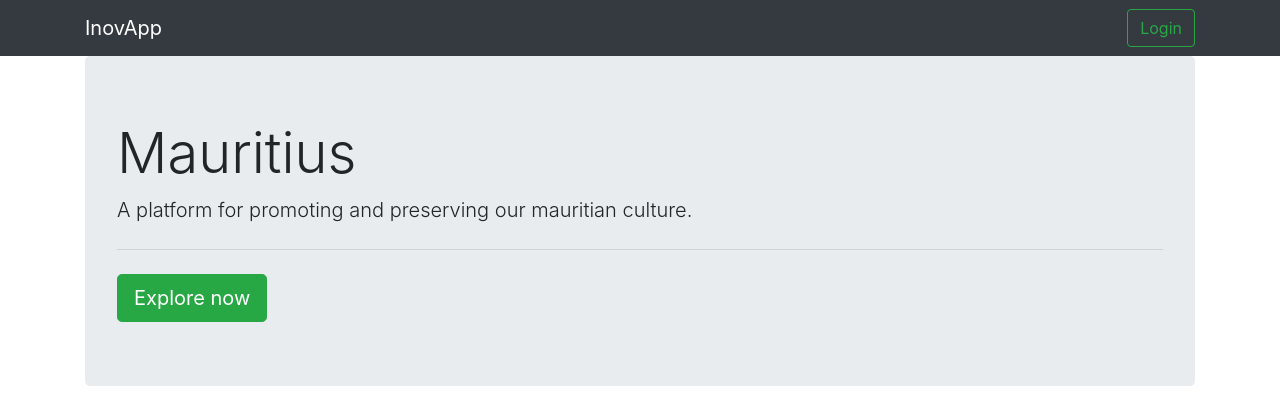
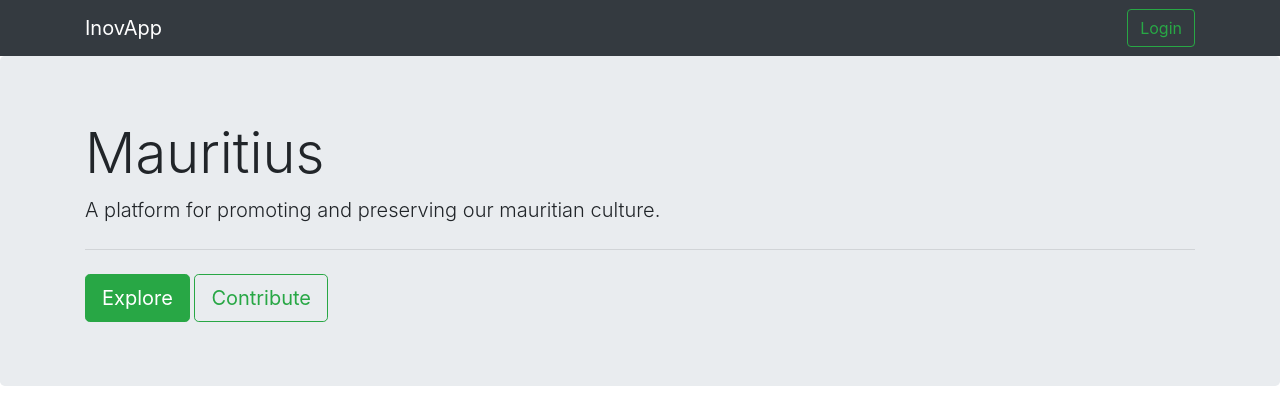
Before and after one commit to kaviraj07/MCB-InovApp, a PHP site: page / in a window 1280 px wide. Shown: the top 395 px of the page. Run offline with PHP 8.4, Linux system fonts and the light colour scheme.

Commit message:
Added some styles

```diff
--- a/index.php
+++ b/index.php
@@ -3,21 +3,24 @@
     include("includes/navbar.php");
 ?>
 
-<div class="container">
-
-    <!-- Jumbotron -->
-    <section class="jumbotron">
+<!-- Jumbotron -->
+<section class="jumbotron">
+    <div class="container">
         <h1 class="display-4">Mauritius</h1>
         <p class="lead">A platform for promoting and preserving our mauritian culture.</p>
         <hr class="my-4">
-        <a class="btn btn-success btn-lg" href="#" role="button">Explore now</a>
-    </section>
+        <a class="btn btn-success btn-lg" href="#" role="button">Explore</a>
+        <a class="btn btn-outline-success btn-lg" href="#" role="button">Contribute</a>
+    </div>
+</section>
+
+<div class="container">
 
     <section id="cards">
         <div class="row">
 
             <!-- Card 1 -->
-            <div class="col-sm">
+            <div class="col-sm mb-5">
                 <div class="card" style="width: 100%;">
                     <img src="assets/images/food.jpg" class="card-img-top" alt="...">
                     <div class="card-body">
@@ -28,7 +31,7 @@
                 </div>
             </div>
             <!-- Card 1 -->
-            <div class="col-sm">
+            <div class="col-sm mb-5">
                 <div class="card" style="width: 100%;">
                     <img src="assets/images/music.jpg" class="card-img-top" alt="...">
                     <div class="card-body">
@@ -40,7 +43,7 @@
                 </div>
             </div>
             <!-- Card 1 -->
-            <div class="col-sm">
+            <div class="col-sm mb-5">
                 <div class="card" style="width: 100%;">
                     <img src="assets/images/lemorne.jpg" class="card-img-top" alt="...">
                     <div class="card-body">
```
